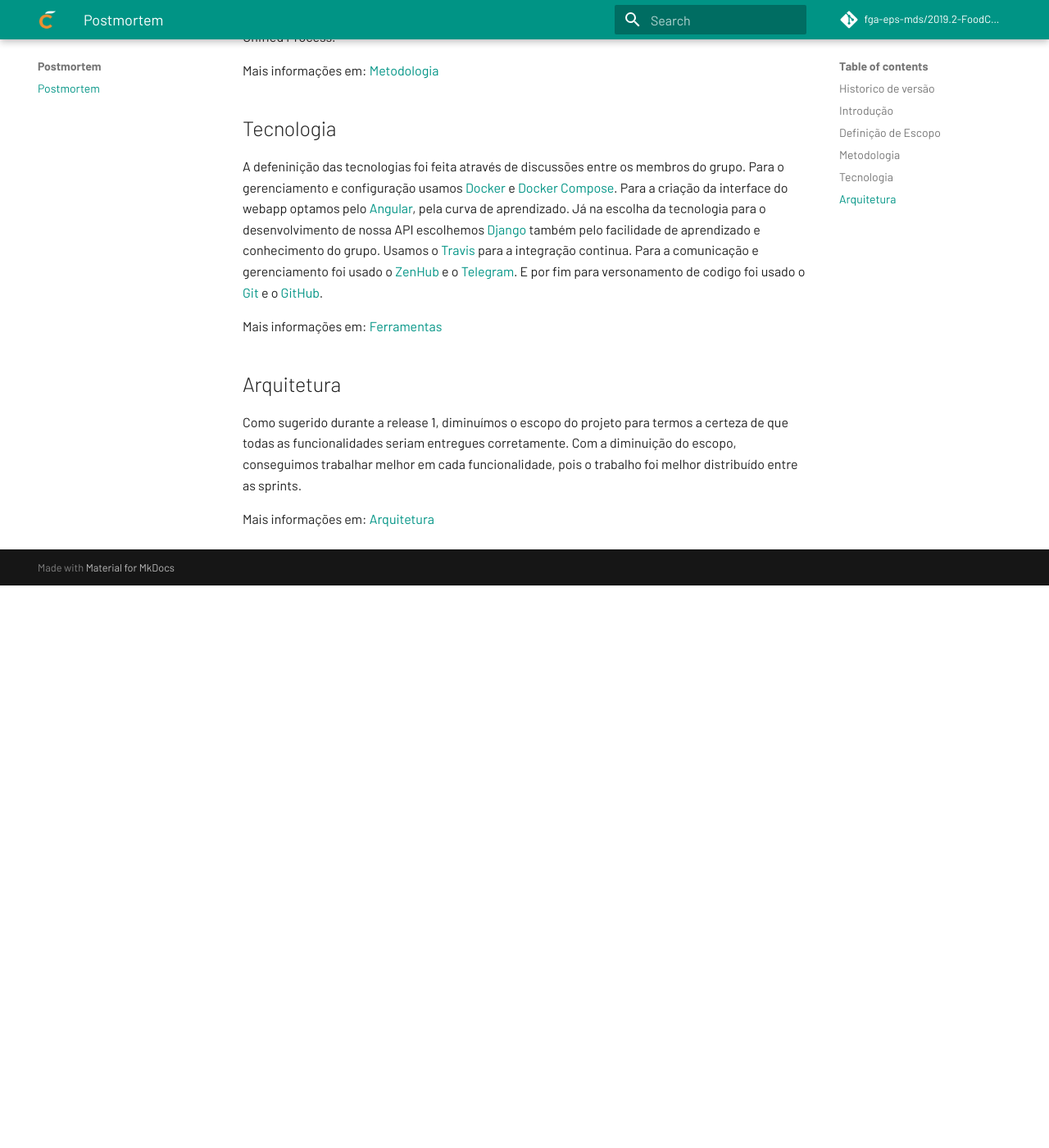
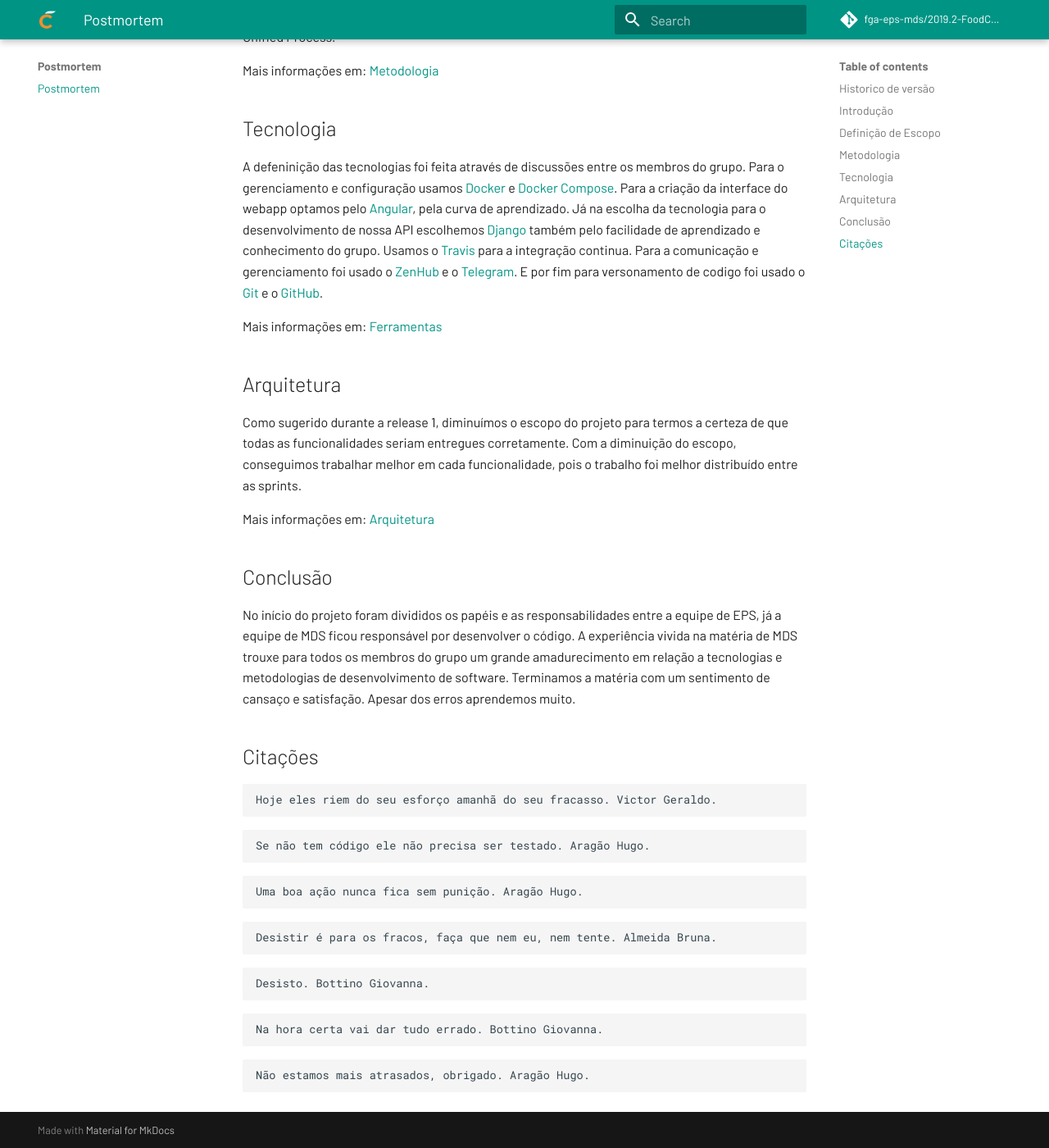
Before and after one commit to fga-eps-mds/2019.2-FoodCare, an MkDocs documentation site: the page built from docs/projeto/post-mortem.md, in a window 1280 px wide and 1400 px high, scrolled down 1203 px. Shown: the whole window at 82% size. Built offline with MkDocs 1.6.1 and Material for MkDocs 9.7.7, drawn with Linux system fonts in a browser that asks for light colours; comment, search, counter and statistics services are not loaded; before the commit the page ends 1917 px from its top, so only the background shows below that.

Commit message:
Adiciona conclusão

````diff
--- a/docs/projeto/post-mortem.md
+++ b/docs/projeto/post-mortem.md
@@ -42,3 +42,37 @@ Como sugerido durante a release 1, diminuímos o escopo do projeto para termos a
 Com a diminuição do escopo, conseguimos trabalhar melhor em cada funcionalidade, pois o trabalho foi melhor distribuído entre as sprints.
 
 Mais informações em: [Arquitetura](https://github.com/fga-eps-mds/2019.2-FoodCare/blob/master/docs/produto/doc-arquitetura.md)
+
+## Conclusão
+
+No início do projeto foram divididos os papéis e as responsabilidades entre a equipe de EPS, já a equipe de MDS ficou responsável por desenvolver o código. A experiência vivida na matéria de MDS trouxe para todos os membros do grupo um grande amadurecimento em relação a tecnologias e metodologias de desenvolvimento de software. Terminamos a matéria com um sentimento de cansaço e satisfação. Apesar dos erros aprendemos muito.
+
+
+## Citações
+```
+Hoje eles riem do seu esforço amanhã do seu fracasso. Victor Geraldo.
+```
+
+```
+Se não tem código ele não precisa ser testado. Aragão Hugo.
+```
+
+```
+Uma boa ação nunca fica sem punição. Aragão Hugo.
+```
+
+```
+Desistir é para os fracos, faça que nem eu, nem tente. Almeida Bruna.
+```
+
+```
+Desisto. Bottino Giovanna.
+```
+
+```
+Na hora certa vai dar tudo errado. Bottino Giovanna.
+```
+
+```
+Não estamos mais atrasados, obrigado. Aragão Hugo.
+```
````
